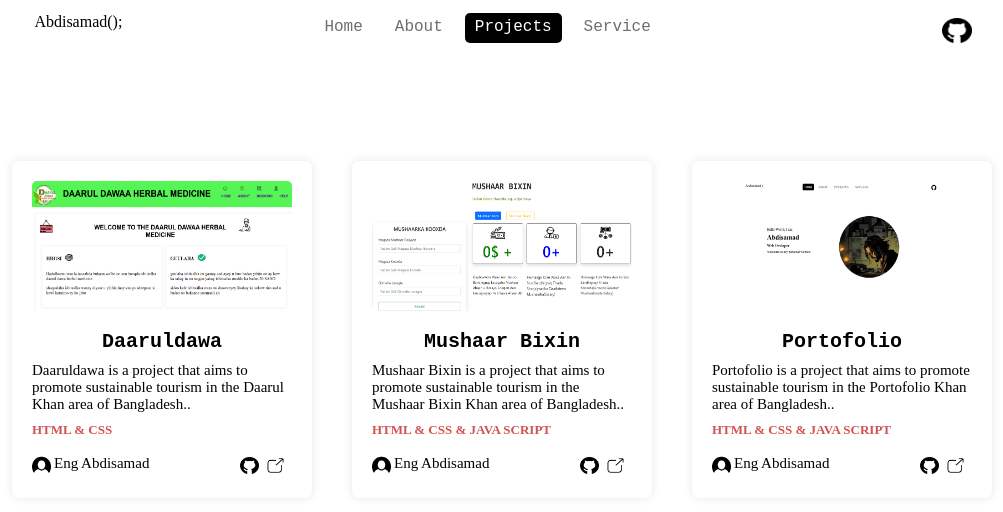
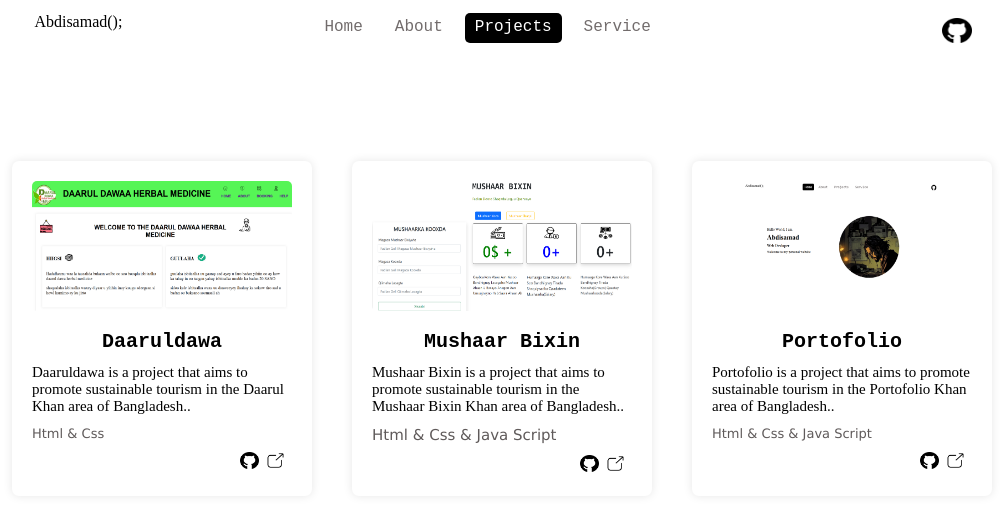
Before and after one commit to Cabdisamad-pixel/Portofolio, a plain HTML site: page Projects.html in a window 1280 px wide. Shown: the whole page, without its empty margins (132-1135 px from the left). Drawn offline with Linux system fonts and the light colour scheme.

Commit message:
This is updating th portoflio [project]page

```diff
--- a/Projects.html
+++ b/Projects.html
@@ -25,17 +25,11 @@
             <img src="projet1 (1).png" alt="daaruldawa" width="260px" height="130px">
             <p class="head">Daaruldawa</p>
             <p>Daaruldawa is a project that aims to promote sustainable tourism in the Daarul Khan area of Bangladesh..</p>
-            <p class="LANG">HTML & CSS</p>
-            <div class="footerProject">
-                <div class="eng">
-                    <img src="profile.png" alt="enginer" width="19px" height="20px" style="border-radius: 2px;">
-                    <p>Eng Abdisamad</p>
-                </div>
+            <p class="LANG">Html & Css </p>
             <ul>
                 <li><a href="https://github.com/Cabdisamad-pixel" target="_blank"><img src="github.png" alt="github" width="19px" height="17px"></a></li>
                 <li><a href="https://daarul-dawaa-1e9j.vercel.app/" target="_blank"><img src="external-link.png" alt="external-link" width="19px" height="17px"></a></li>
             </ul>
-            </div>
         </article>
 
         <!-- Article 2 which means project 2 -->
@@ -43,17 +37,11 @@
             <img src="projet1 (2).png" alt="daaruldawa" width="260px" height="130px">
             <p class="head">Mushaar Bixin</p>
             <p>Mushaar Bixin is a project that aims to promote sustainable tourism in the Mushaar Bixin Khan area of Bangladesh..</p>
-            <p class="LANG">HTML & CSS & JAVA SCRIPT</p>
-            <div class="footerProject">
-                <div class="eng">
-                    <img src="profile.png" alt="enginer" width="19px" height="20px" style="border-radius: 2px;">
-                    <p>Eng Abdisamad</p>
-                </div>
+            <p class="LANG">Html & Css & Java Script</p>
             <ul>
                 <li><a href="https://github.com/Cabdisamad-pixel" target="_blank"><img src="github.png" alt="github" width="19px" height="17px"></a></li>
                 <li><a href="https://mushaar-bixin.vercel.app/" target="_blank"><img src="external-link.png" alt="external-link" width="19px" height="17px"></a></li>
             </ul>
-            </div>
         </article>
 
         <!-- Article which means project 3 -->
@@ -62,17 +50,11 @@
             <img src="portofolio.png" alt="daaruldawa" width="260px" height="130px">
             <p class="head">Portofolio</p>
             <p> Portofolio is a project that aims to promote sustainable tourism in the Portofolio Khan area of Bangladesh..</p>
-            <p class="LANG">HTML & CSS & JAVA SCRIPT</p>
-            <div class="footerProject">
-                <div class="eng">
-                    <img src="profile.png" alt="enginer" width="19px" height="20px" style="border-radius: 2px;">
-                    <p>Eng Abdisamad</p>
-                </div>
+            <p class="LANG">Html & Css & Java Script</p>
             <ul>
                 <li><a href="https://github.com/Cabdisamad-pixel" target="_blank"><img src="github.png" alt="github" width="19px" height="17px"></a></li>
                 <li><a href="" target="_blank"><img src="external-link.png"  alt="external-link" width="19px" height="17px"></a></li>
             </ul>
-            </div>
         </article>
     </main>
 </body>
--- a/style.css
+++ b/style.css
@@ -247,16 +247,19 @@ button a{
     font-family: monospace;
 }
 #Project1 p{
-    margin-bottom: 9px;
+    margin-bottom: 11px;
     font-size: 15px;
     /* font-family: monospace; */
 }
 #Project1 .LANG{
-    margin-top: 5px ;
+    margin-top: 7px ;
     text-decoration: none;
-    color: rgb(210, 83, 83);
+    color: rgb(95, 90, 90);
     font-size: 13px;
-    font-weight: bold;
+    /* font-weight: bold; */
+    text-transform: capitalize;
+    font-family: 'Lucida Sans', 'Lucida Sans Regular', 'Lucida Grande', 'Lucida Sans Unicode', Geneva, Verdana, sans-serif;
+
 }
 #Project1 ul{
     list-style: none;
@@ -266,10 +269,6 @@ button a{
 }
 #Project1 ul li{
     margin-right: 7px;
-}
-.footerProject{
-    display: flex;
-    justify-content: space-between;
 }
 .eng{
     display: flex;
@@ -301,16 +300,18 @@ button a{
     font-family: monospace;
 }
 #Project2 p{
-    margin-bottom: 9px;
+    margin-bottom: 11px;
     font-size: 15px;
     /* font-family: monospace; */
 }
 #Project2 .LANG{
-    margin-top: 5px ;
+    margin-top: 7px ;
     text-decoration: none;
-    color: rgb(210, 83, 83);
-    font-size: 13px;
-    font-weight: bold;
+    color: rgb(95, 90, 90);
+    font-size: 15px;
+    /* font-weight: bold; */
+    text-transform: capitalize;
+    font-family: 'Lucida Sans', 'Lucida Sans Regular', 'Lucida Grande', 'Lucida Sans Unicode', Geneva, Verdana, sans-serif;
 }
 #Project2 ul{
     list-style: none;
@@ -320,10 +321,6 @@ button a{
 }
 #Project2 ul li{
     margin-right: 7px;
-}
-.footerProject{
-    display: flex;
-    justify-content: space-between;
 }
 .eng{
     display: flex;
@@ -355,16 +352,19 @@ button a{
     font-family: monospace;
 }
 #Project3 p{
-    margin-bottom: 9px;
+    margin-bottom: 11px;
     font-size: 15px;
     /* font-family: monospace; */
 }
 #Project3 .LANG{
-    margin-top: 5px ;
+    margin-top: 7px ;
     text-decoration: none;
-    color: rgb(210, 83, 83);
+    color: rgb(95, 90, 90);
     font-size: 13px;
-    font-weight: bold;
+    /* font-weight: bold; */
+    text-transform: capitalize;
+    font-family: 'Lucida Sans', 'Lucida Sans Regular', 'Lucida Grande', 'Lucida Sans Unicode', Geneva, Verdana, sans-serif;
+
 }
 #Project3 ul{
     list-style: none;
@@ -374,10 +374,6 @@ button a{
 }
 #Project3 ul li{
     margin-right: 7px;
-}
-.footerProject{
-    display: flex;
-    justify-content: space-between;
 }
 .eng{
     display: flex;
```
Lines whose indentation alone changed are shown as unchanged.
